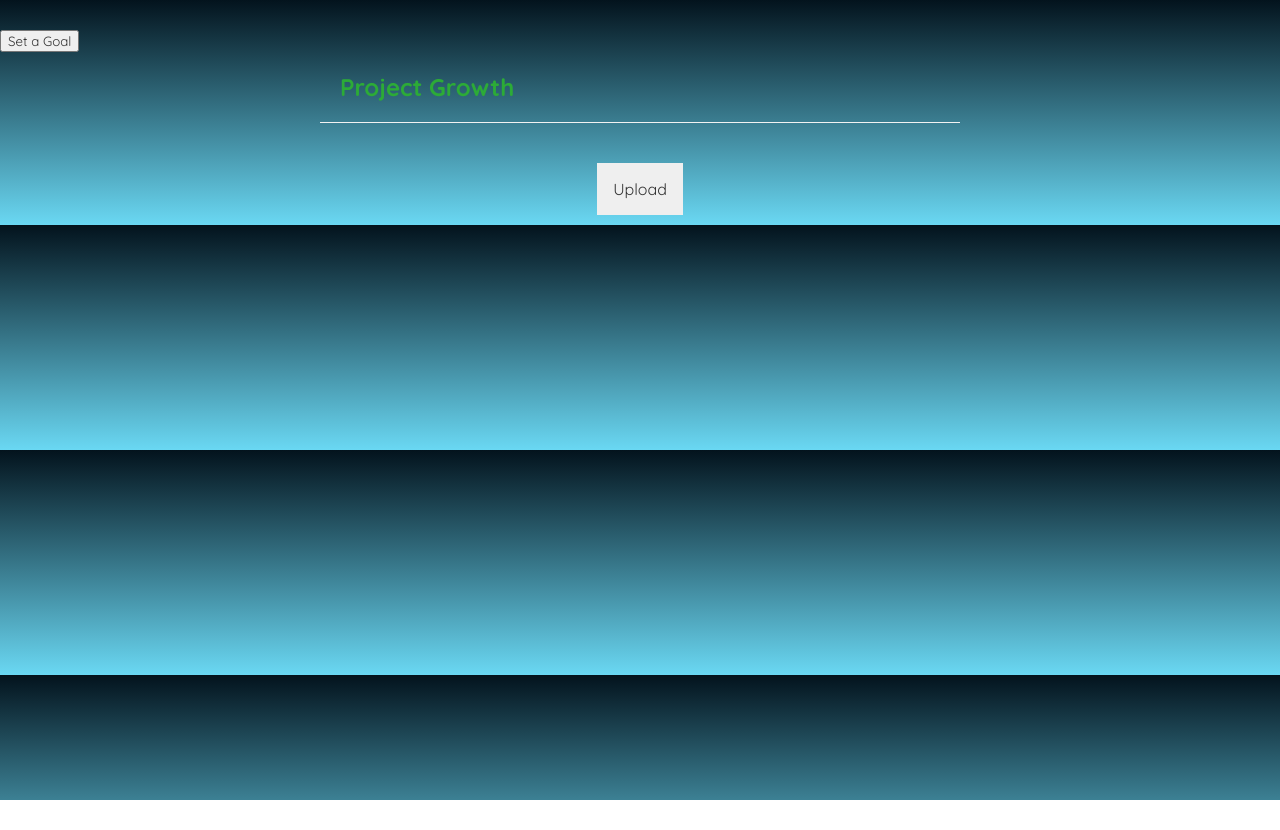
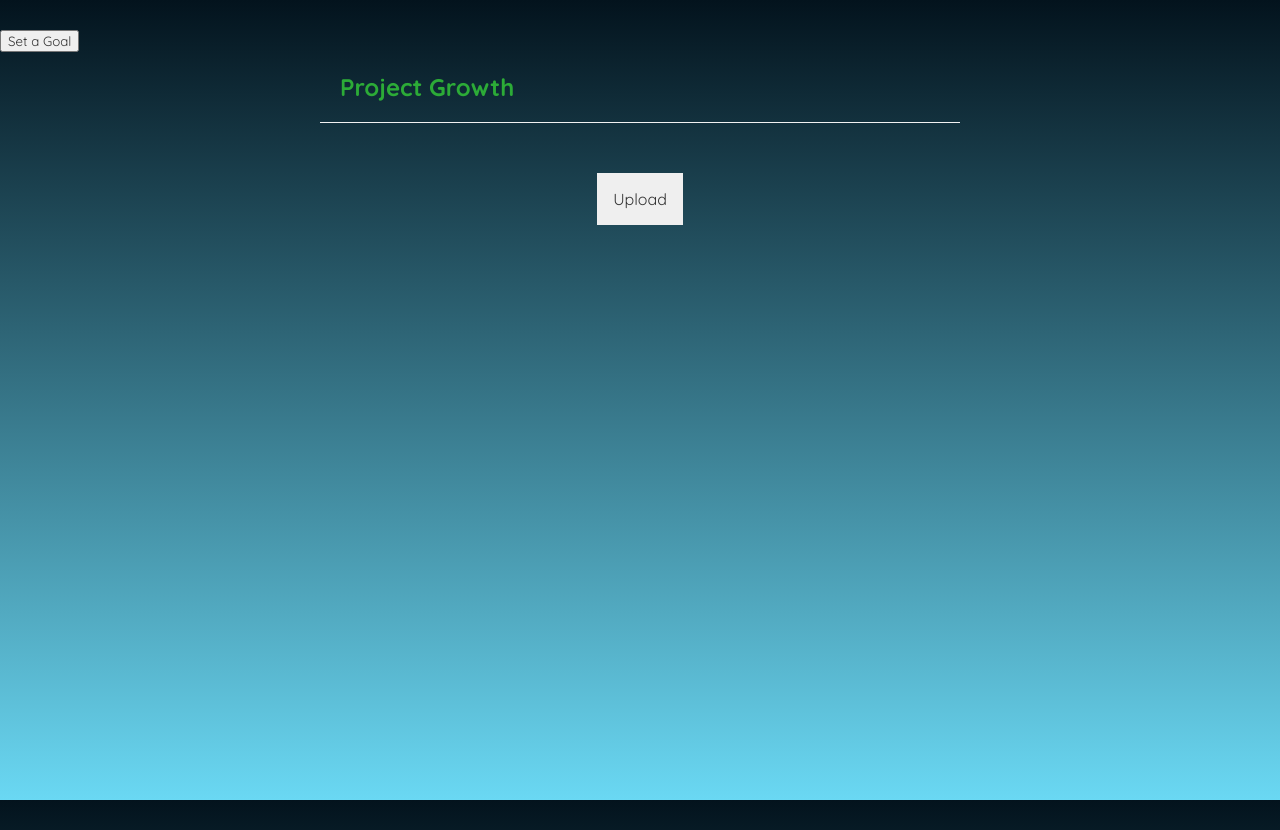
Before and after one commit to Ryaniscooly3/project_growth, a React (Create React App) app: page / in a window 1280 px wide. Before the commit the page ends 800 px from the top, so only its background shows below. Built offline with nearby package versions, Linux system fonts and the light colour scheme.

Commit message:
resolving merge conflicts

```diff
--- a/src/App.js
+++ b/src/App.js
@@ -3,6 +3,7 @@ import Home from "./Home";
 import React, { useState } from "react";
 import ReactDOM from "react-dom";
 import Prompt from "./components/Prompt";
+// import Footer from "./components/footer";
 
 function App() {
   const [Goal, setGoal] = useState("");
@@ -14,6 +15,7 @@ function App() {
         <div className="content">
           <Home />
         </div>
+        {/*<Footer/>*/}
       </div>
   );
 }
--- a/src/index.css
+++ b/src/index.css
@@ -95,3 +95,24 @@ body {
 .navbar a:hover {
   color: #2CAB37;
 }
+
+html, body {
+  height: 100%;
+  margin: 0;
+}
+.content {
+  padding: 20px;
+  min-height: 100%;
+  margin: 0 auto -50px;
+}
+
+.footer,
+.push {
+  margin-top: 1rem;
+  padding: 1rem;
+  background-color: rgb(147, 220, 119);
+  position: fixed;
+  bottom: 0;
+  left: 0;
+  width: 100%;
+}
```
Lines whose indentation alone changed are shown as unchanged.
